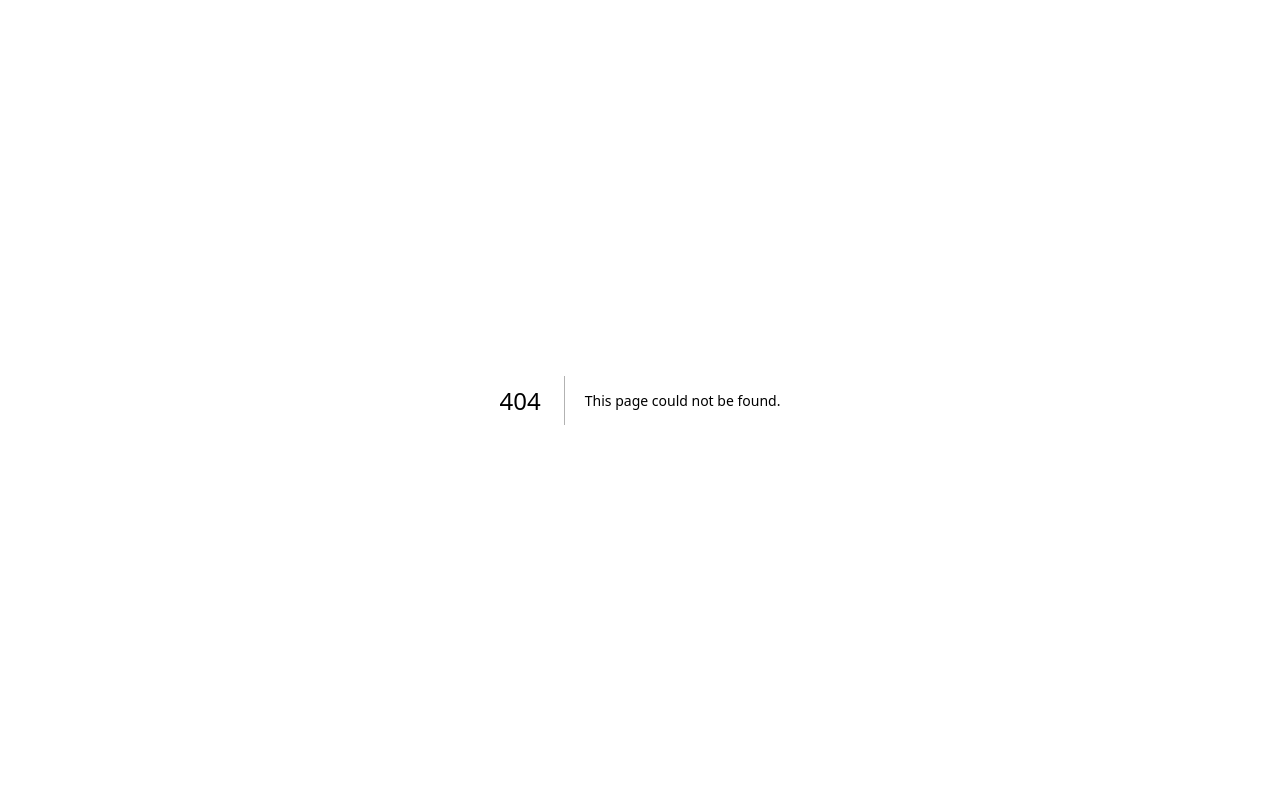
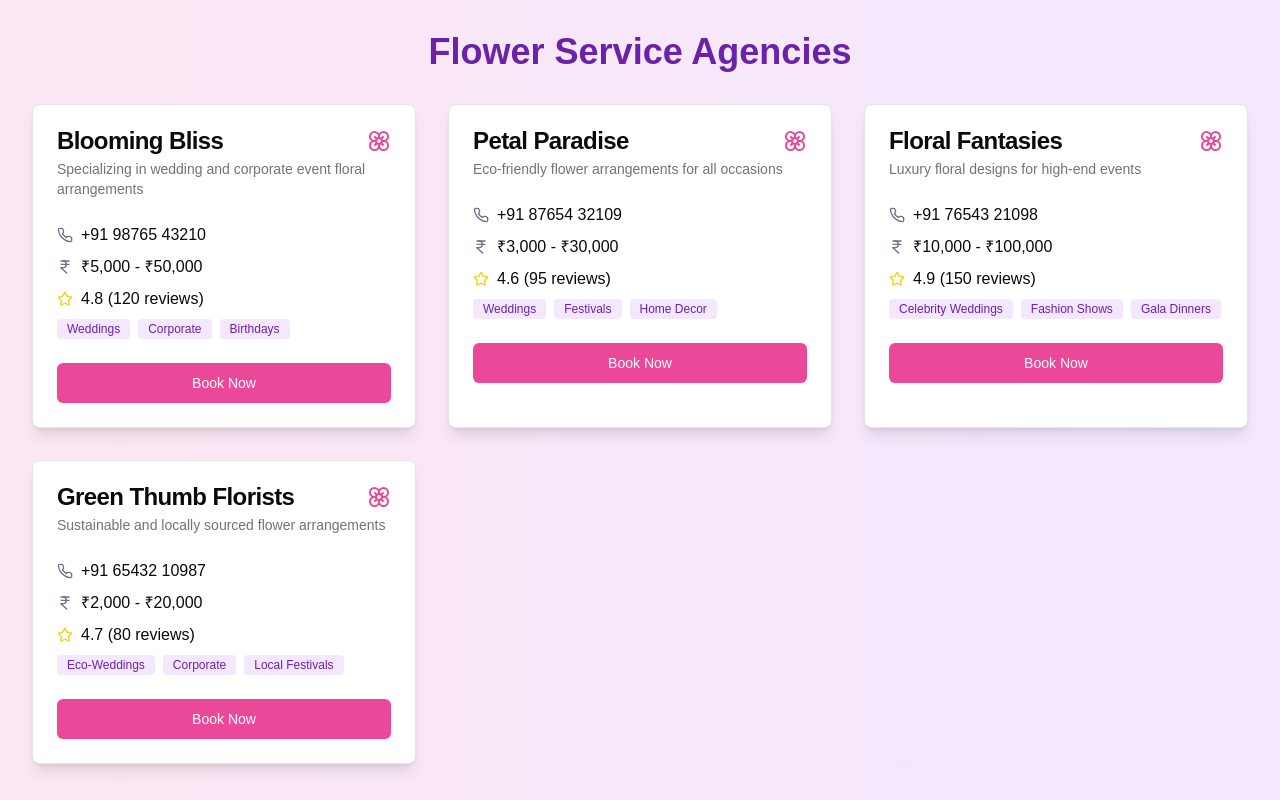
Before and after one commit to shivamk900/MYSPOT-1, a Next.js app in the folder y/: page /flora-page in a window 1280 px wide. Before the commit this address had no page. Built offline with nearby package versions, Linux system fonts and the light colour scheme.

Commit message:
Create page.tsx

```diff
--- /dev/null
+++ b/y/app/flora-page/page.tsx
@@ -0,0 +1,166 @@
+'use client'
+
+import { useState } from 'react'
+import { Button } from "@/components/ui/button"
+import { Card, CardContent, CardDescription, CardFooter, CardHeader, CardTitle } from "@/components/ui/card"
+import { Dialog, DialogContent, DialogDescription, DialogFooter, DialogHeader, DialogTitle, DialogTrigger } from "@/components/ui/dialog"
+import { Input } from "@/components/ui/input"
+import { Label } from "@/components/ui/label"
+import { Select, SelectContent, SelectItem, SelectTrigger, SelectValue } from "@/components/ui/select"
+import { Textarea } from "@/components/ui/textarea"
+import { Flower, Phone, IndianRupee, Star, Calendar } from "lucide-react"
+
+const flowerShops = [
+  {
+    id: 1,
+    name: "Blooming Bliss",
+    description: "Specializing in wedding and corporate event floral arrangements",
+    contact: "+91 98765 43210",
+    priceRange: "₹5,000 - ₹50,000",
+    rating: 4.8,
+    reviews: 120,
+    events: ["Weddings", "Corporate", "Birthdays"]
+  },
+  {
+    id: 2,
+    name: "Petal Paradise",
+    description: "Eco-friendly flower arrangements for all occasions",
+    contact: "+91 87654 32109",
+    priceRange: "₹3,000 - ₹30,000",
+    rating: 4.6,
+    reviews: 95,
+    events: ["Weddings", "Festivals", "Home Decor"]
+  },
+  {
+    id: 3,
+    name: "Floral Fantasies",
+    description: "Luxury floral designs for high-end events",
+    contact: "+91 76543 21098",
+    priceRange: "₹10,000 - ₹100,000",
+    rating: 4.9,
+    reviews: 150,
+    events: ["Celebrity Weddings", "Fashion Shows", "Gala Dinners"]
+  },
+  {
+    id: 4,
+    name: "Green Thumb Florists",
+    description: "Sustainable and locally sourced flower arrangements",
+    contact: "+91 65432 10987",
+    priceRange: "₹2,000 - ₹20,000",
+    rating: 4.7,
+    reviews: 80,
+    events: ["Eco-Weddings", "Corporate", "Local Festivals"]
+  }
+]
+
+export default function Component() {
+  const [selectedShop, setSelectedShop] = useState(null)
+
+  return (
+    <div className="min-h-screen bg-gradient-to-r from-pink-100 to-purple-100 p-8">
+      <h1 className="text-4xl font-bold text-center mb-8 text-purple-800">Flower Service Agencies</h1>
+
+      <div className="grid grid-cols-1 md:grid-cols-2 lg:grid-cols-3 gap-8">
+        {flowerShops.map((shop) => (
+          <Card key={shop.id} className="bg-white shadow-lg">
+            <CardHeader>
+              <CardTitle className="flex items-center justify-between">
+                <span>{shop.name}</span>
+                <Flower className="h-6 w-6 text-pink-500" />
+              </CardTitle>
+              <CardDescription>{shop.description}</CardDescription>
+            </CardHeader>
+            <CardContent className="space-y-2">
+              <div className="flex items-center">
+                <Phone className="h-4 w-4 mr-2 text-gray-500" />
+                <span>{shop.contact}</span>
+              </div>
+              <div className="flex items-center">
+                <IndianRupee className="h-4 w-4 mr-2 text-gray-500" />
+                <span>{shop.priceRange}</span>
+              </div>
+              <div className="flex items-center">
+                <Star className="h-4 w-4 mr-2 text-yellow-400" />
+                <span>{shop.rating} ({shop.reviews} reviews)</span>
+              </div>
+              <div className="flex flex-wrap gap-2 mt-2">
+                {shop.events.map((event, index) => (
+                  <span key={index} className="bg-purple-100 text-purple-800 text-xs font-medium px-2.5 py-0.5 rounded">
+                    {event}
+                  </span>
+                ))}
+              </div>
+            </CardContent>
+            <CardFooter>
+              <Dialog>
+                <DialogTrigger asChild>
+                  <Button className="w-full bg-pink-500 hover:bg-pink-600 text-white" onClick={() => setSelectedShop(shop)}>
+                    Book Now
+                  </Button>
+                </DialogTrigger>
+                <DialogContent className="sm:max-w-[425px]">
+                  <DialogHeader>
+                    <DialogTitle>Book with {selectedShop?.name}</DialogTitle>
+                    <DialogDescription>
+                      Fill in the details to book your floral arrangement.
+                    </DialogDescription>
+                  </DialogHeader>
+                  <form className="grid gap-4 py-4">
+                    <div className="grid grid-cols-4 items-center gap-4">
+                      <Label htmlFor="name" className="text-right">
+                        Name
+                      </Label>
+                      <Input id="name" className="col-span-3" />
+                    </div>
+                    <div className="grid grid-cols-4 items-center gap-4">
+                      <Label htmlFor="email" className="text-right">
+                        Email
+                      </Label>
+                      <Input id="email" type="email" className="col-span-3" />
+                    </div>
+                    <div className="grid grid-cols-4 items-center gap-4">
+                      <Label htmlFor="event" className="text-right">
+                        Event Type
+                      </Label>
+                      <Select>
+                        <SelectTrigger className="col-span-3">
+                          <SelectValue placeholder="Select event type" />
+                        </SelectTrigger>
+                        <SelectContent>
+                          {selectedShop?.events.map((event, index) => (
+                            <SelectItem key={index} value={event.toLowerCase()}>{event}</SelectItem>
+                          ))}
+                        </SelectContent>
+                      </Select>
+                    </div>
+                    <div className="grid grid-cols-4 items-center gap-4">
+                      <Label htmlFor="date" className="text-right">
+                        Event Date
+                      </Label>
+                      <Input id="date" type="date" className="col-span-3" />
+                    </div>
+                    <div className="grid grid-cols-4 items-center gap-4">
+                      <Label htmlFor="budget" className="text-right">
+                        Budget
+                      </Label>
+                      <Input id="budget" type="number" placeholder="Enter your budget" className="col-span-3" />
+                    </div>
+                    <div className="grid grid-cols-4 items-center gap-4">
+                      <Label htmlFor="message" className="text-right">
+                        Message
+                      </Label>
+                      <Textarea id="message" placeholder="Any special requests?" className="col-span-3" />
+                    </div>
+                  </form>
+                  <DialogFooter>
+                    <Button type="submit" className="bg-pink-500 hover:bg-pink-600 text-white">Book Appointment</Button>
+                  </DialogFooter>
+                </DialogContent>
+              </Dialog>
+            </CardFooter>
+          </Card>
+        ))}
+      </div>
+    </div>
+  )
+}
```
